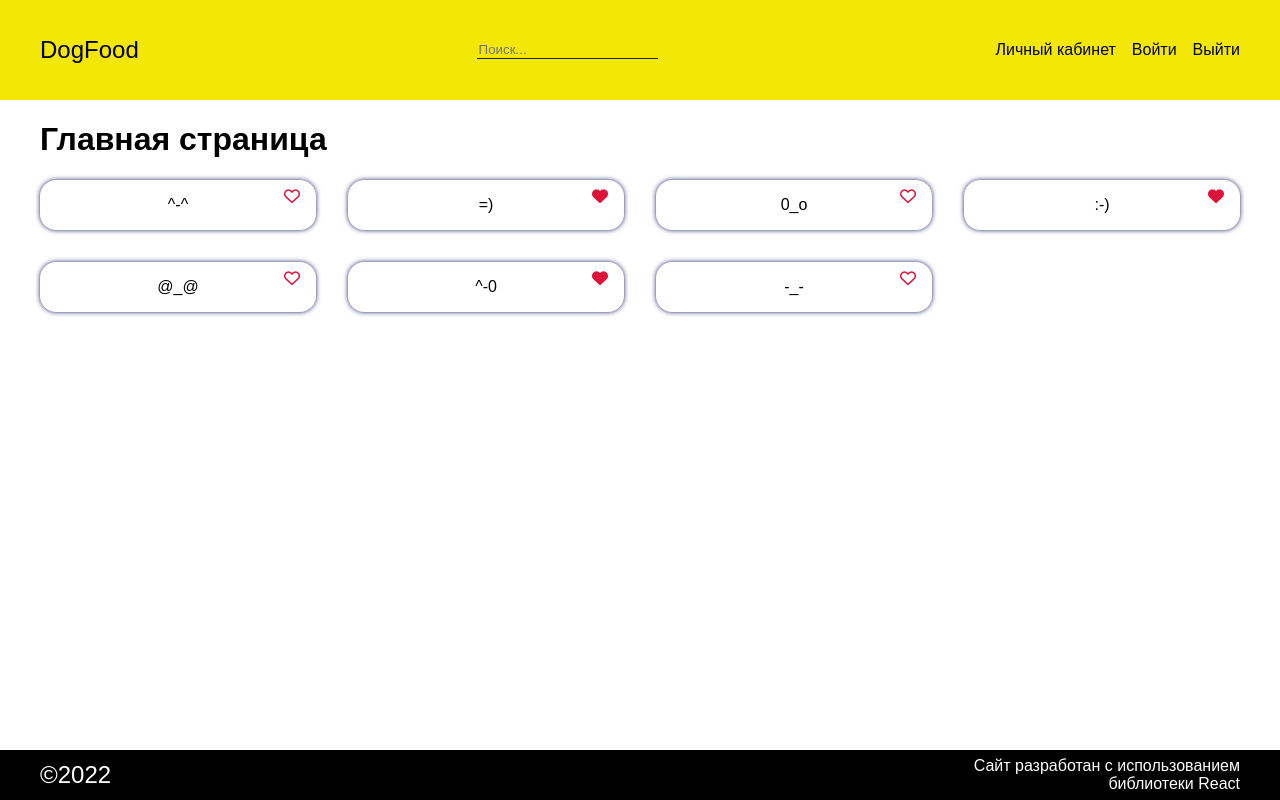
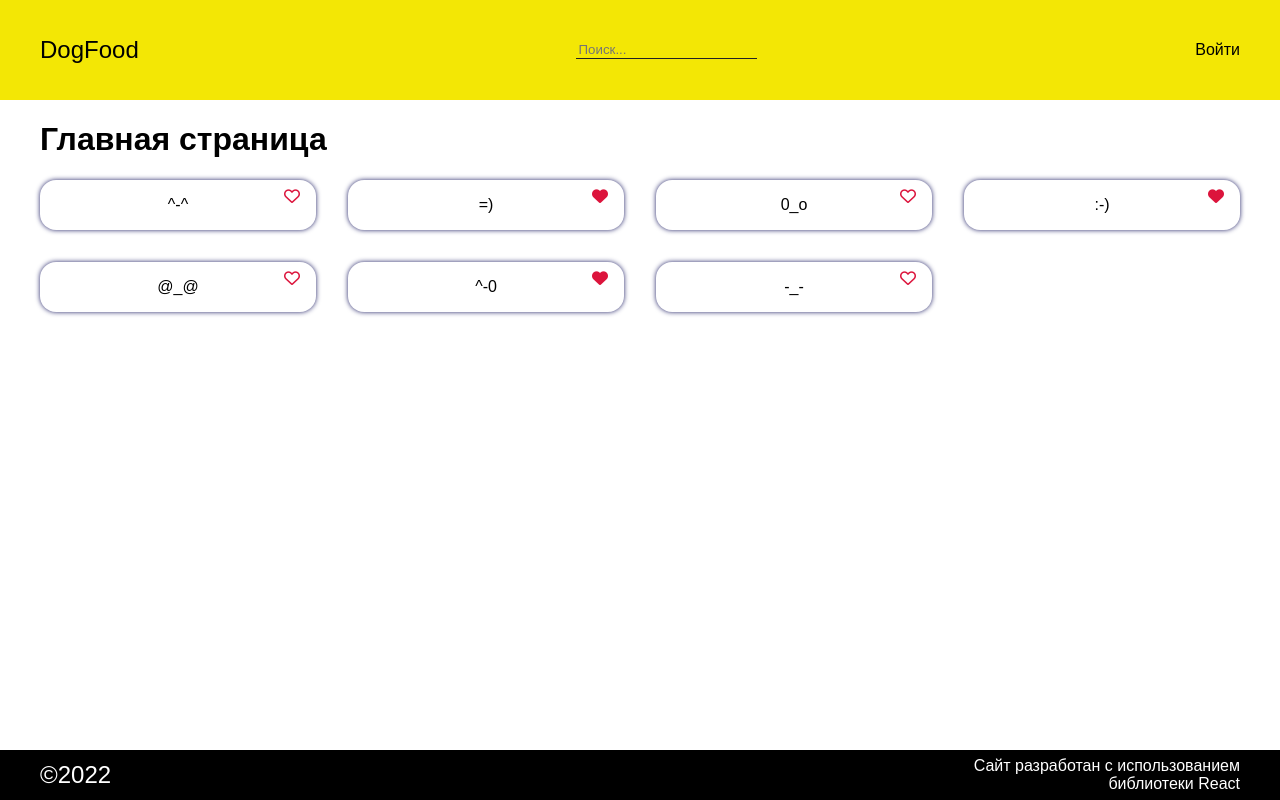
Before and after one commit to venzard/dog-food, a React (Create React App) app: page / in a window 1280 px wide. Built offline with nearby package versions, Linux system fonts and the light colour scheme.

Commit message:
add simple registration

```diff
--- a/src/components/Header/header.jsx
+++ b/src/components/Header/header.jsx
@@ -2,14 +2,26 @@ import React from "react";
 import "./header.css";
 
 export default () => {
+    let user = localStorage.getItem("user8");
+    const logIn = (e)=>{
+        e.preventDefault();
+        let name = prompt("Как вас зовут?");
+        if(name){
+            localStorage.setItem("user8", name);
+        }
+    }
+    const logOut = (e)=>{
+        e.preventDefault();
+        localStorage.removeItem("user8");
+    }
     return (
         <header>
             <a className="logo" href="">DogFood</a>
             <input type="search" placeholder="Поиск..." className="search"/>
             <nav className="menu">
-                <a href="">Личный кабинет</a>
-                <a href="">Войти</a>
-                <a href="">Выйти</a>
+                {user && <a href="">{user}</a>}
+                {!user && <a href="" onClick={logIn}>Войти</a>}
+                {user && <a href="" onClick={logOut}>Выйти</a>}
             </nav>
         </header>
     )
```
